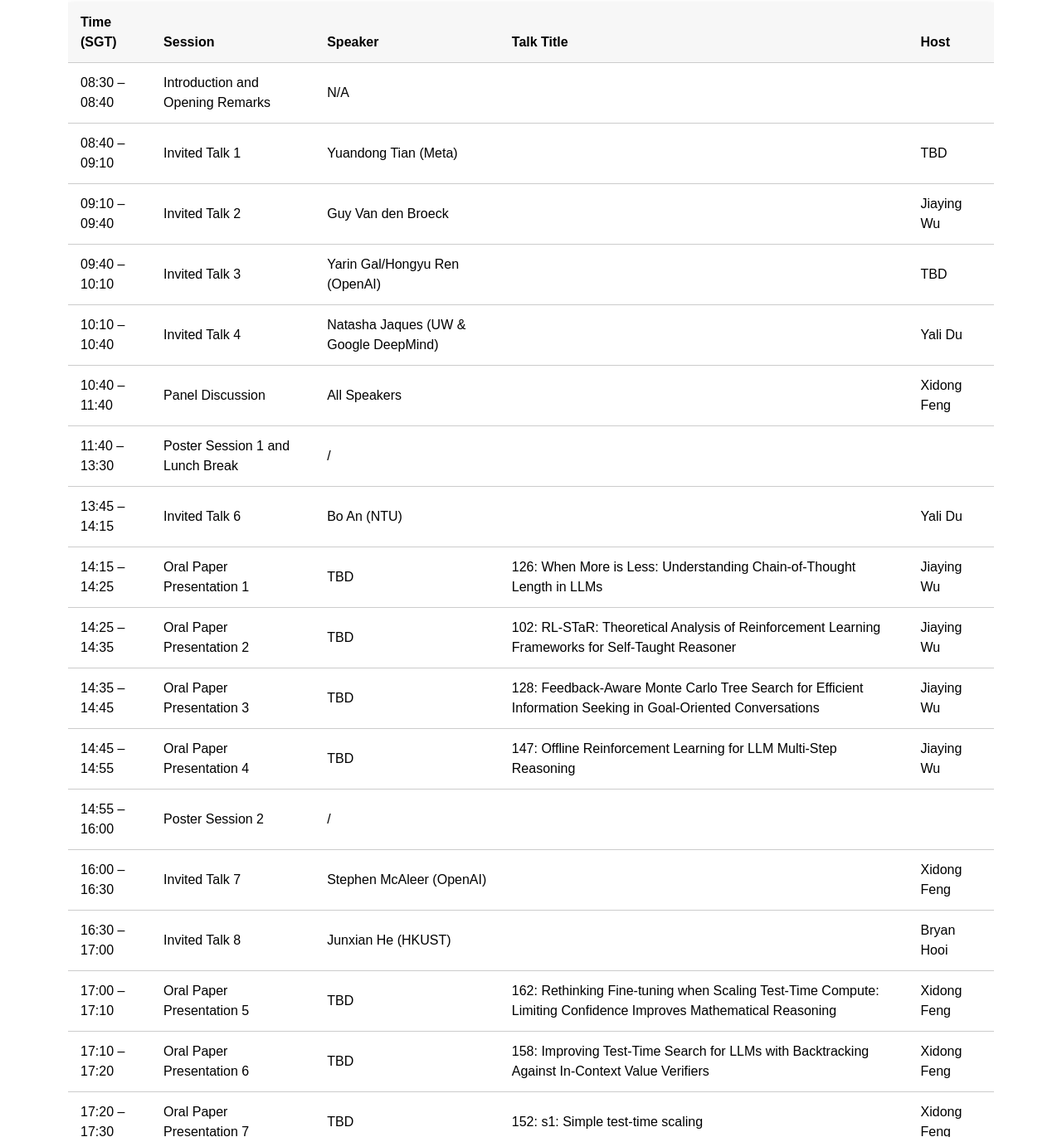
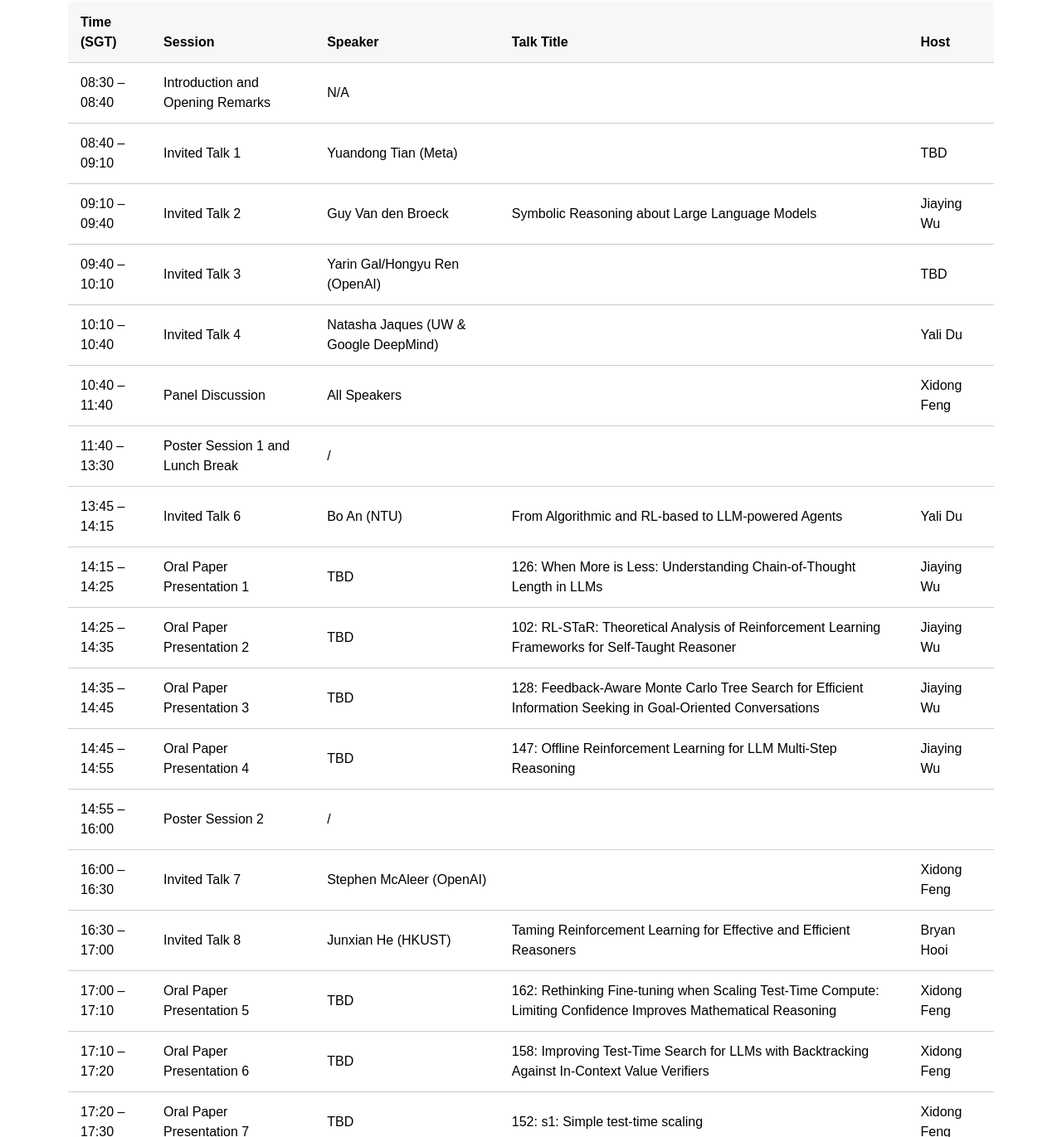
Before and after one commit to workshop-secure-collaborative-computing/workshop-secure-collaborative-computing.github.io, a plain HTML site: page index.html in a window 1280 px wide. Shown: the part 1332-2703 px from the top of the page at 83% size. Drawn offline with nearby package versions, Linux system fonts and the light colour scheme.

Commit message:
Update index.html

```diff
--- a/index.html
+++ b/index.html
@@ -170,7 +170,7 @@
                 <td>09:10 – 09:40</td>
                 <td>Invited Talk 2</td>
                 <td>Guy Van den Broeck</td>
-                <td></td>
+                <td>Symbolic Reasoning about Large Language Models</td>
                 <td>Jiaying Wu</td>
               </tr>
               <tr>
@@ -205,7 +205,7 @@
                 <td>13:45 – 14:15</td>
                 <td>Invited Talk 6</td>
                 <td>Bo An (NTU)</td>
-                <td></td>
+                <td>From Algorithmic and RL-based to LLM-powered Agents</td>
                 <td>Yali Du</td>
               </tr>
               <!-- Oral Paper Presentation 部分 -->
@@ -255,7 +255,7 @@
                 <td>16:30 – 17:00</td>
                 <td>Invited Talk 8</td>
                 <td>Junxian He (HKUST)</td>
-                <td></td>
+                <td>Taming Reinforcement Learning for Effective and Efficient Reasoners</td>
                 <td>Bryan Hooi</td>
               </tr>
               <tr>
```
